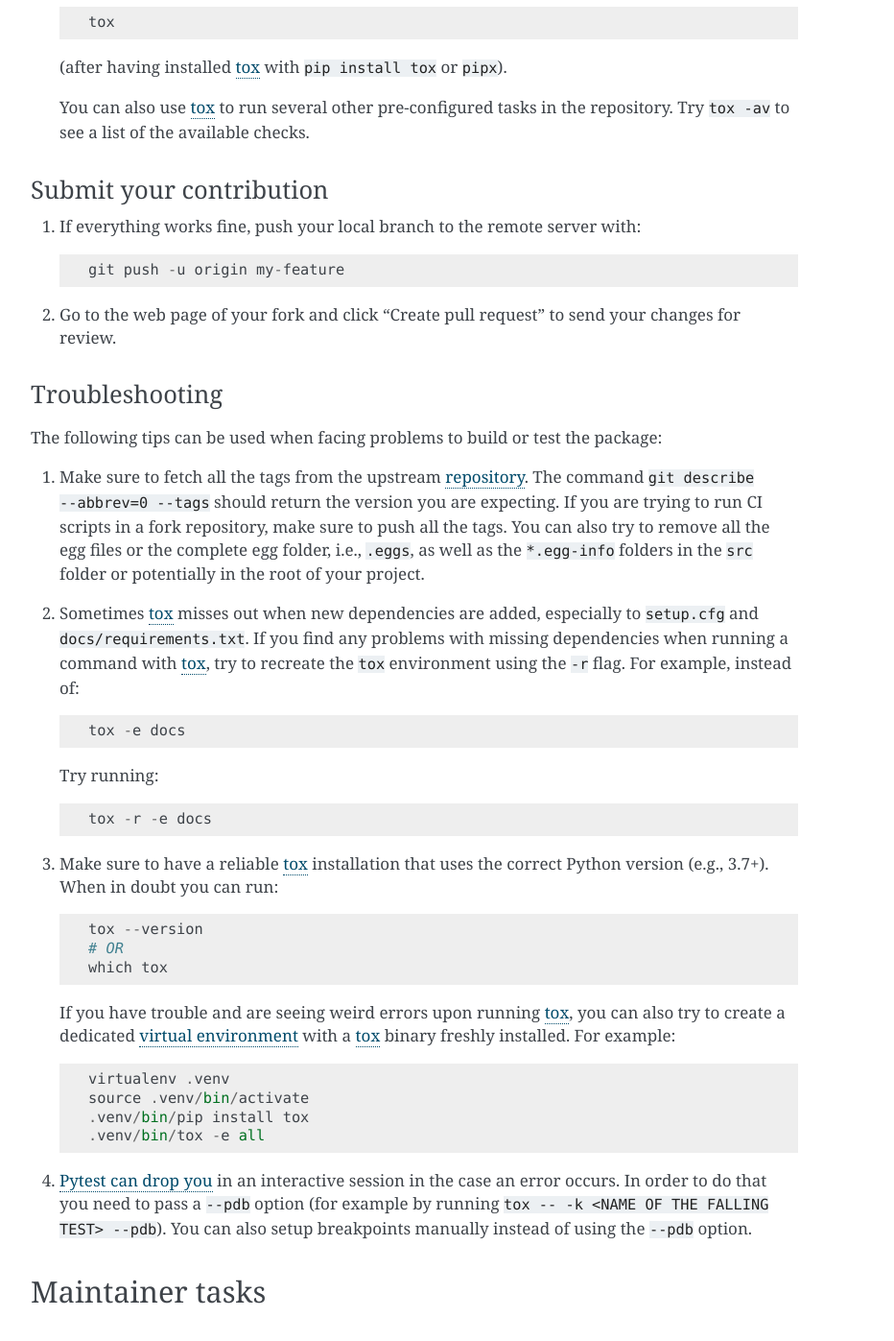
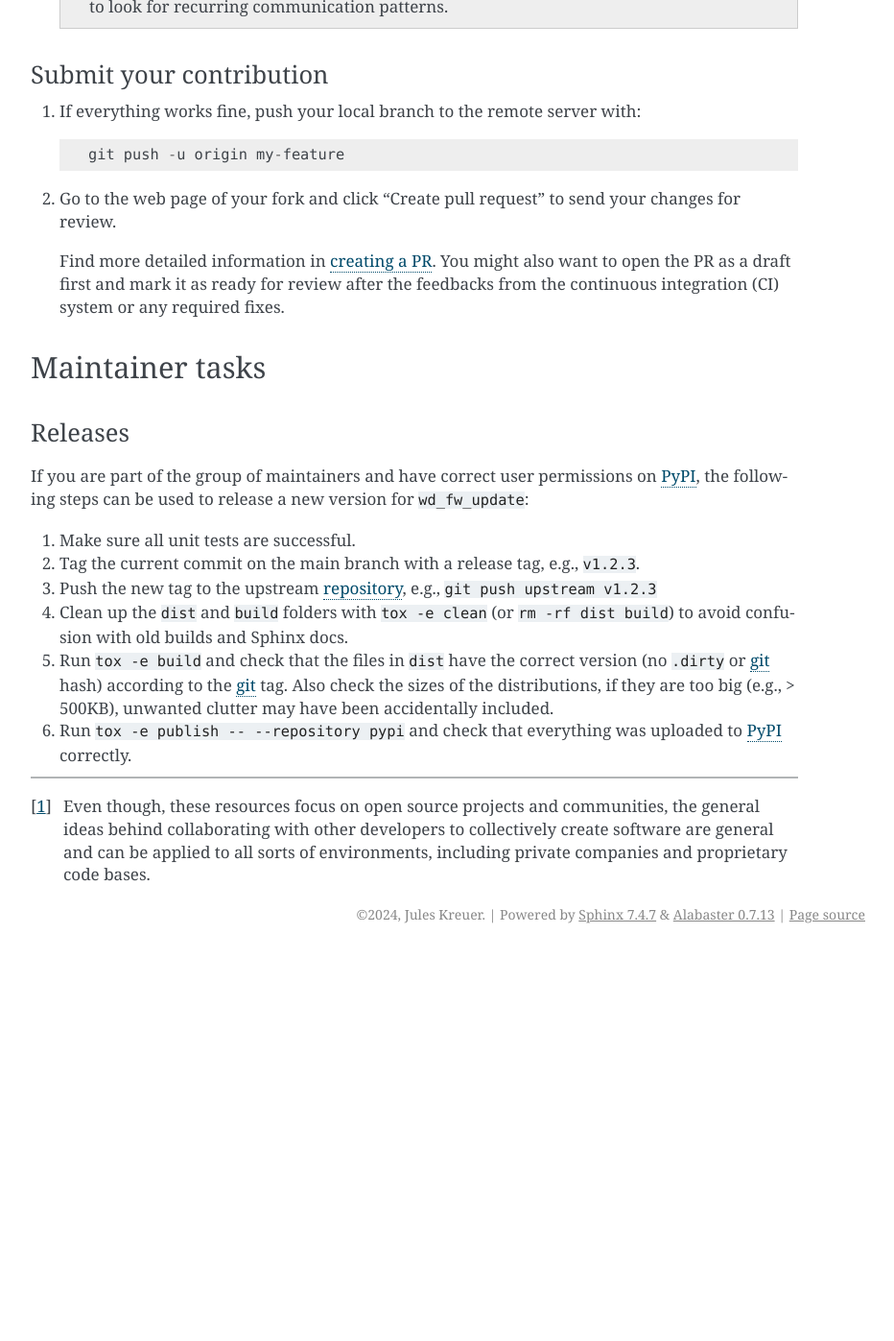
Before and after one commit to not-a-feature/wd_fw_update, a Sphinx documentation site: the page built from docs/contributing.md, in a window 1280 px wide and 1400 px high, scrolled down 3196 px. Shown: the top 1397 px of the window at 96% size, without its empty margins (338-1270 px from the left). Built offline with Sphinx 7.4.7, drawn with Linux system fonts in a browser that asks for light colours; after the commit the page ends 4188 px from its top, so only the background shows below that; some of the changed text lies outside the part shown.

````diff
--- a/CONTRIBUTING.md
+++ b/CONTRIBUTING.md
@@ -1,29 +1,3 @@
-```{todo} THIS IS SUPPOSED TO BE AN EXAMPLE. MODIFY IT ACCORDING TO YOUR NEEDS!
-
-   The document assumes you are using a source repository service that promotes a
-   contribution model similar to [GitHub's fork and pull request workflow].
-   While this is true for the majority of services (like GitHub, GitLab,
-   BitBucket), it might not be the case for private repositories (e.g., when
-   using Gerrit).
-
-   Also notice that the code examples might refer to GitHub URLs or the text
-   might use GitHub specific terminology (e.g., *Pull Request* instead of *Merge
-   Request*).
-
-   Please make sure to check the document having these assumptions in mind
-   and update things accordingly.
-```
-
-```{todo} Provide the correct links/replacements at the bottom of the document.
-```
-
-```{todo} You might want to have a look on [PyScaffold's contributor's guide],
-
-   especially if your project is open source. The text should be very similar to
-   this template, but there are a few extra contents that you might decide to
-   also include, like mentioning labels of your issue tracker or automated
-   releases.
-```
 
 # Contributing
 
@@ -68,13 +42,6 @@ by adding missing information and correcting mistakes.
 This means that the docs are kept in the same repository as the project code, and
 that any documentation update is done in the same way was a code contribution.
 
-```{todo} Don't forget to mention which markup language you are using.
-
-    e.g.,  [reStructuredText] or [CommonMark] with [MyST] extensions.
-```
-
-```{todo} If your project is hosted on GitHub, you can also mention the following tip:
-
    :::{tip}
       Please notice that the [GitHub web interface] provides a quick way of
       propose changes in `wd_fw_update`'s files. While this mechanism can
@@ -89,30 +56,17 @@ that any documentation update is done in the same way was a code contribution.
       which changes have you made and what are the motivations behind them and
       submit your proposal.
    :::
+
+When working on documentation changes in your local machine, you can
+compile them using `make`.
+
+```
+cd docs
+pip install -r requirements.txt
+
+make html
 ```
 
-When working on documentation changes in your local machine, you can
-compile them using [tox] :
-
-```
-tox -e docs
-```
-
-and use Python's built-in web server for a preview in your web browser
-(`http://localhost:8000`):
-
-```
-python3 -m http.server --directory 'docs/_build/html'
-```
-
-## Code Contributions
-
-```{todo} Please include a reference or explanation about the internals of the project.
-
-   An architecture description, design principles or at least a summary of the
-   main concepts will make it easy for potential contributors to get started
-   quickly.
-```
 
 ### Submit an issue
 
@@ -124,17 +78,9 @@ This often provides additional considerations and avoids unnecessary work.
 
 Before you start coding, we recommend creating an isolated [virtual environment]
 to avoid any problems with your installed Python packages.
-This can easily be done via either [virtualenv]:
 
 ```
-virtualenv <PATH TO VENV>
-source <PATH TO VENV>/bin/activate
-```
-
-or [Miniconda]:
-
-```
-conda create -n wd_fw_update python=3 six virtualenv pytest pytest-cov
+conda create -n wd_fw_update python=3 six virtualenv
 conda activate wd_fw_update
 ```
 
@@ -160,8 +106,6 @@ conda activate wd_fw_update
 
    to be able to import the package under development in the Python REPL.
 
-   ```{todo} if you are not using pre-commit, please remove the following item:
-   ```
 
 5. Install [pre-commit]:
 
@@ -197,16 +141,13 @@ conda activate wd_fw_update
 
    to record your changes in [git].
 
-   ```{todo} if you are not using pre-commit, please remove the following item:
-   ```
-
    Please make sure to see the validation messages from [pre-commit] and fix
    any eventual issues.
    This should automatically use [flake8]/[black] to check/fix the code style
    in a way that is compatible with the project.
 
    :::{important}
-   Don't forget to add unit tests and documentation in case your
+   Don't forget to add documentation in case your
    contribution adds an additional feature and is not just a bugfix.
 
    Moreover, writing a [descriptive commit message] is highly recommended.
@@ -219,16 +160,6 @@ conda activate wd_fw_update
    to look for recurring communication patterns.
    :::
 
-5. Please check that your changes don't break any unit tests with:
-
-   ```
-   tox
-   ```
-
-   (after having installed [tox] with `pip install tox` or `pipx`).
-
-   You can also use [tox] to run several other pre-configured tasks in the
-   repository. Try `tox -av` to see a list of the available checks.
 
 ### Submit your contribution
 
@@ -241,76 +172,15 @@ conda activate wd_fw_update
 2. Go to the web page of your fork and click "Create pull request"
    to send your changes for review.
 
-   ```{todo} if you are using GitHub, you can uncomment the following paragraph
+   Find more detailed information in [creating a PR]. You might also want to open
+   the PR as a draft first and mark it as ready for review after the feedbacks
+   from the continuous integration (CI) system or any required fixes.
 
-      Find more detailed information in [creating a PR]. You might also want to open
-      the PR as a draft first and mark it as ready for review after the feedbacks
-      from the continuous integration (CI) system or any required fixes.
-
-   ```
-
-### Troubleshooting
-
-The following tips can be used when facing problems to build or test the
-package:
-
-1. Make sure to fetch all the tags from the upstream [repository].
-   The command `git describe --abbrev=0 --tags` should return the version you
-   are expecting. If you are trying to run CI scripts in a fork repository,
-   make sure to push all the tags.
-   You can also try to remove all the egg files or the complete egg folder, i.e.,
-   `.eggs`, as well as the `*.egg-info` folders in the `src` folder or
-   potentially in the root of your project.
-
-2. Sometimes [tox] misses out when new dependencies are added, especially to
-   `setup.cfg` and `docs/requirements.txt`. If you find any problems with
-   missing dependencies when running a command with [tox], try to recreate the
-   `tox` environment using the `-r` flag. For example, instead of:
-
-   ```
-   tox -e docs
-   ```
-
-   Try running:
-
-   ```
-   tox -r -e docs
-   ```
-
-3. Make sure to have a reliable [tox] installation that uses the correct
-   Python version (e.g., 3.7+). When in doubt you can run:
-
-   ```
-   tox --version
-   # OR
-   which tox
-   ```
-
-   If you have trouble and are seeing weird errors upon running [tox], you can
-   also try to create a dedicated [virtual environment] with a [tox] binary
-   freshly installed. For example:
-
-   ```
-   virtualenv .venv
-   source .venv/bin/activate
-   .venv/bin/pip install tox
-   .venv/bin/tox -e all
-   ```
-
-4. [Pytest can drop you] in an interactive session in the case an error occurs.
-   In order to do that you need to pass a `--pdb` option (for example by
-   running `tox -- -k <NAME OF THE FALLING TEST> --pdb`).
-   You can also setup breakpoints manually instead of using the `--pdb` option.
 
 ## Maintainer tasks
 
 ### Releases
 
-```{todo} This section assumes you are using PyPI to publicly release your package.
-
-   If instead you are using a different/private package index, please update
-   the instructions accordingly.
-```
 
 If you are part of the group of maintainers and have correct user permissions
 on [PyPI], the following steps can be used to release a new version for
@@ -363,9 +233,5 @@ on [PyPI], the following steps can be used to release a new version for
 [virtual environment]: https://realpython.com/python-virtual-environments-a-primer/
 [virtualenv]: https://virtualenv.pypa.io/en/stable/
 
-
-```{todo} Please review and change the following definitions:
-```
-
-[repository]: https://github.com/<USERNAME>/wd_fw_update
-[issue tracker]: https://github.com/<USERNAME>/wd_fw_update/issues
+[repository]: https://github.com/not_a_feature/wd_fw_update
+[issue tracker]: https://github.com/not_a_feature/wd_fw_update/issues
--- a/docs/license.md
+++ b/docs/license.md
@@ -1,5 +1,5 @@
 # License
 
-```{literalinclude} ../LICENSE.txt
+```{literalinclude} ../LICENSE
 :language: text
 ```
````
Also changed, not shown: README.md (+2 -1 lines), docs/index.md (+5 -12 lines), logo.png (added).
